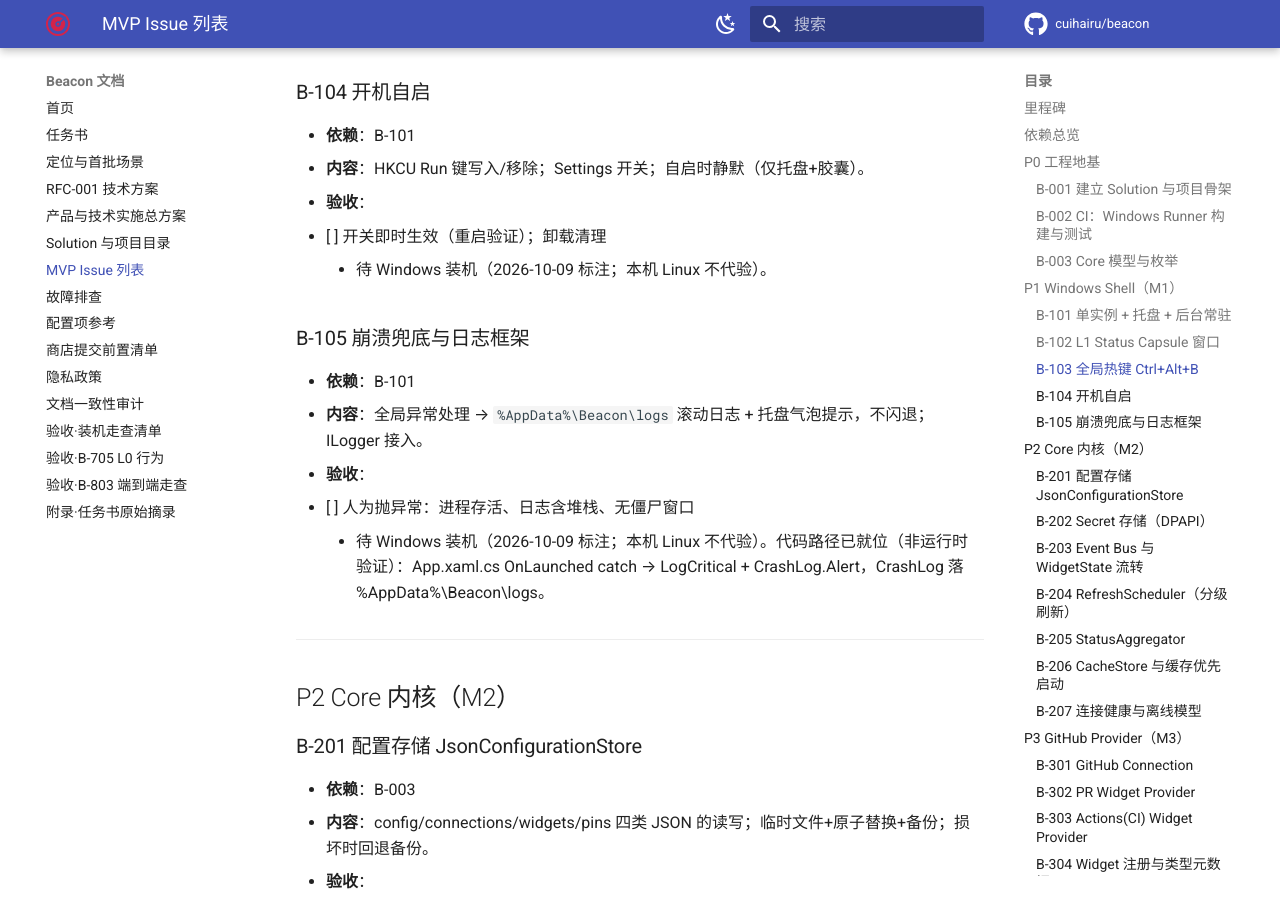
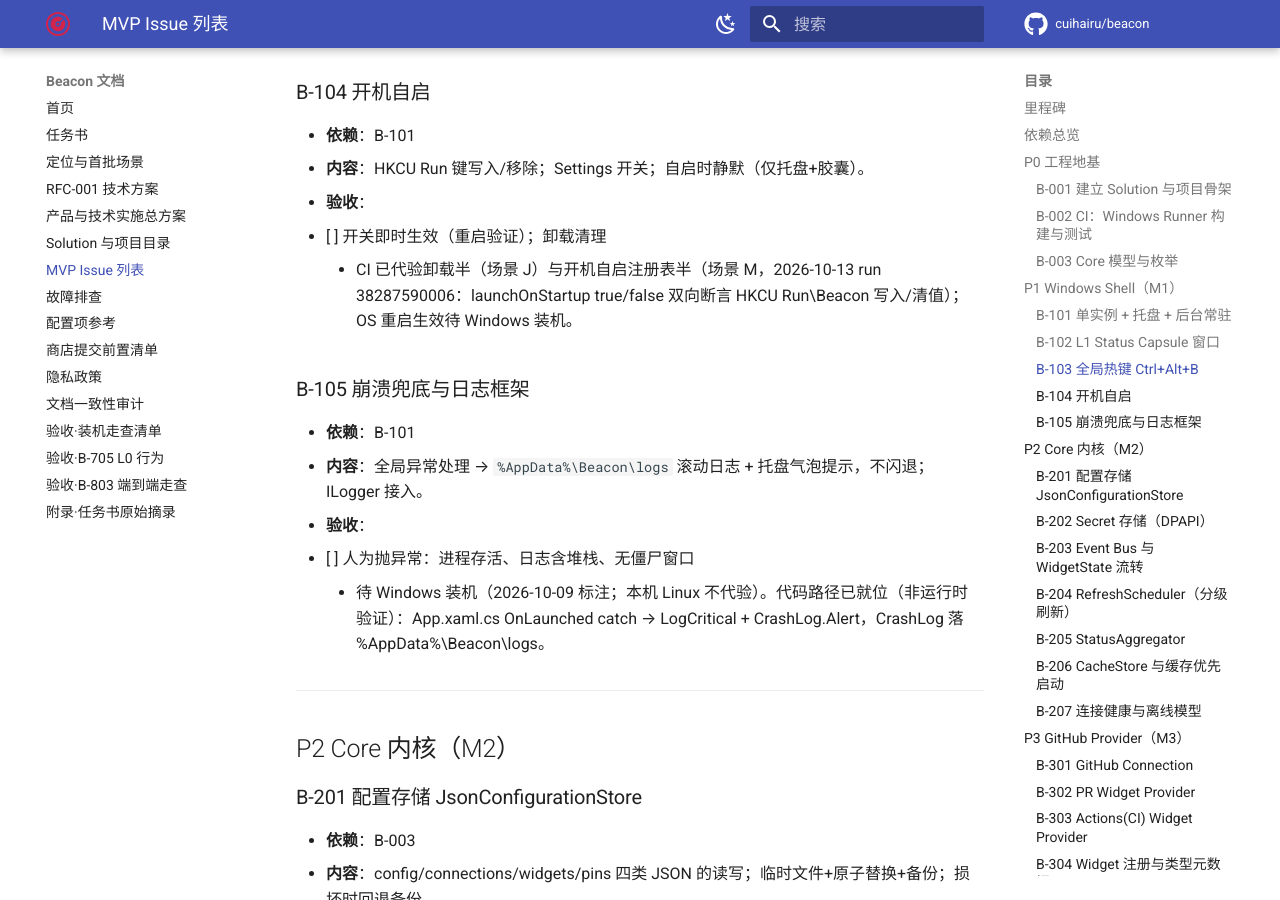
Before and after one commit to cuihairu/beacon, an MkDocs documentation site: the page built from docs/mvp-issues.md, in a window 1280 px wide and 900 px high, scrolled down 3219 px. Built offline with MkDocs 1.6.1 and Material for MkDocs 9.7.7, drawn with Linux system fonts in a browser that asks for light colours; comment, search, counter and statistics services are not loaded.

```diff
--- a/docs/mvp-issues.md
+++ b/docs/mvp-issues.md
@@ -89,7 +89,7 @@ B-001 ─ B-002 ─ B-003          (P0 地基)
 - **内容**：HKCU Run 键写入/移除；Settings 开关；自启时静默（仅托盘+胶囊）。
 - **验收**：
   - [ ] 开关即时生效（重启验证）；卸载清理
-    - 待 Windows 装机（2026-10-09 标注；本机 Linux 不代验）。
+    - CI 已代验卸载半（场景 J）与开机自启注册表半（场景 M，2026-10-13 run 38287590006：launchOnStartup true/false 双向断言 HKCU Run\Beacon 写入/清值）；OS 重启生效待 Windows 装机。
 
 ### B-105 崩溃兜底与日志框架
 - **依赖**：B-101
```
Also changed, not shown: todo.md (+4 -3 lines).
